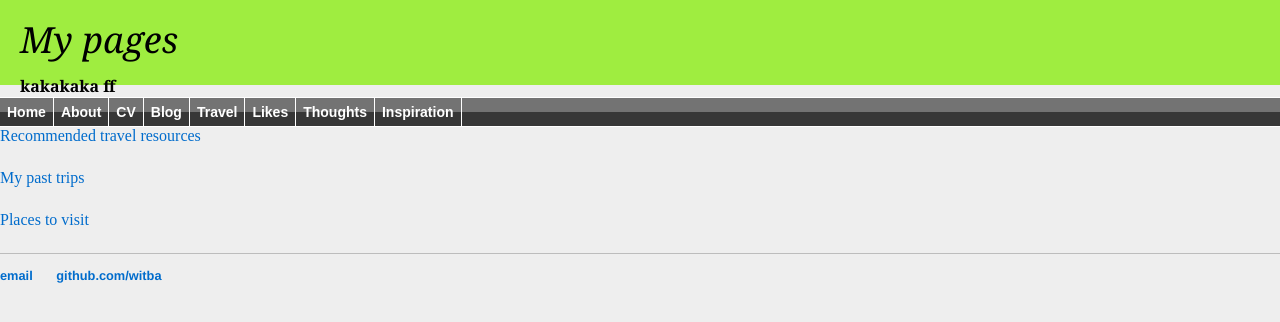
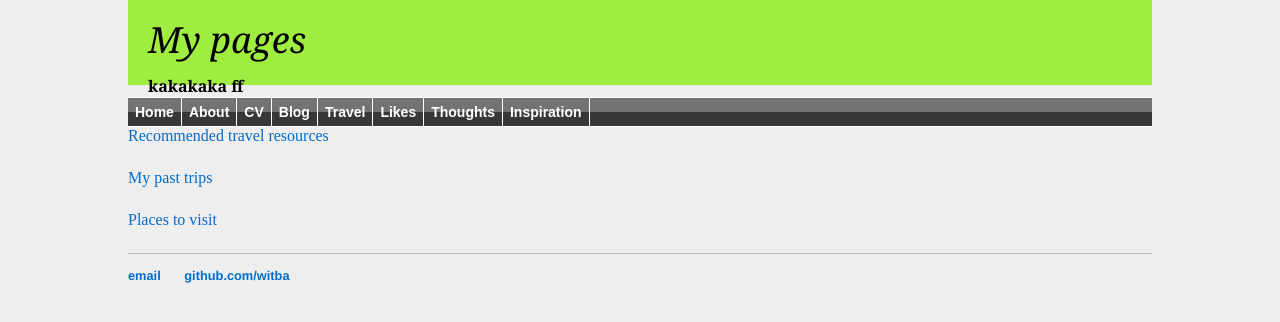
Before and after one commit to witba/witba.github.io, a Jekyll site: the page built from travel/index.html, in a window 1280 px wide. Shown: the top 322 px of the page. Built offline with Jekyll 4.4.1, drawn with Linux system fonts in a browser that asks for light colours.

Commit message:
Update main.css

```diff
--- a/css/main.css
+++ b/css/main.css
@@ -1,4 +1,4 @@
-body { margin:0 auto; padding:0; margin-bottom: 12px; width: 880; background: #EEEEEE;}
+body { margin:0 auto; padding:0; margin-bottom: 12px; width: 80%; background: #EEEEEE;}
 
 #style_container {
 width: 100%;
```
